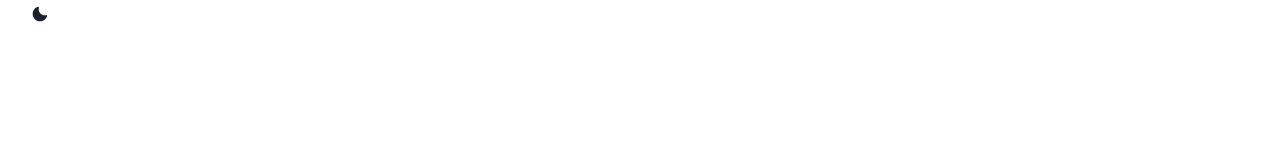
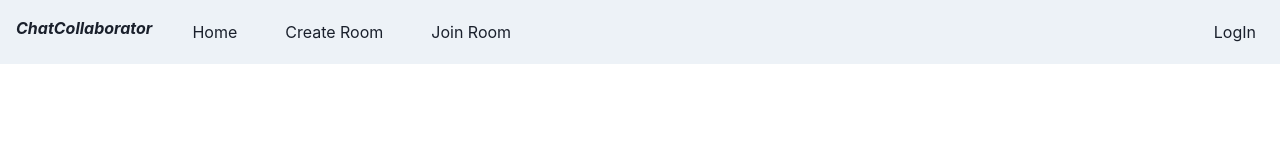
Before and after one commit to SubhradeepSS/code_collaborator, a React app in the folder frontend/: page / in a window 1280 px wide. Built offline with nearby package versions, Linux system fonts and the light colour scheme.

Commit message:
add: navbar

```diff
--- a/frontend/components/LoginButton.tsx
+++ b/frontend/components/LoginButton.tsx
@@ -1,10 +1,30 @@
-import React from "react";
+import React, { ReactNode } from "react";
 import { useAuth0 } from "@auth0/auth0-react";
+import { Link } from "@chakra-ui/layout";
+import { useColorModeValue } from "@chakra-ui/color-mode";
+
+const NavLink = ({ children }: { children: ReactNode }) => (
+  <Link
+    px={2}
+    py={1}
+    rounded={"md"}
+    _hover={{
+      textDecoration: "none",
+      bg: useColorModeValue("gray.200", "gray.700"),
+    }}
+  >
+    {children}
+  </Link>
+);
 
 const LoginButton = () => {
   const { loginWithRedirect } = useAuth0();
 
-  return <button onClick={() => loginWithRedirect()}>Log In</button>;
+  return (
+    <button onClick={() => loginWithRedirect()}>
+      <NavLink>LogIn</NavLink>
+    </button>
+  );
 };
 
 export default LoginButton;
--- a/frontend/components/LogoutButton.tsx
+++ b/frontend/components/LogoutButton.tsx
@@ -1,12 +1,28 @@
-import React from "react";
+import React, { ReactNode } from "react";
 import { useAuth0 } from "@auth0/auth0-react";
+import { Link } from "@chakra-ui/layout";
+import { useColorModeValue } from "@chakra-ui/color-mode";
+
+const NavLink = ({ children }: { children: ReactNode }) => (
+  <Link
+    px={2}
+    py={1}
+    rounded={"md"}
+    _hover={{
+      textDecoration: "none",
+      bg: useColorModeValue("gray.200", "gray.700"),
+    }}
+  >
+    {children}
+  </Link>
+);
 
 const LogoutButton = () => {
   const { logout } = useAuth0();
 
   return (
     <button onClick={() => logout({ returnTo: window.location.origin })}>
-      Log Out
+      <NavLink>LogOut</NavLink>
     </button>
   );
 };
--- /dev/null
+++ b/frontend/components/Navbar.tsx
@@ -0,0 +1,91 @@
+import { CloseIcon, HamburgerIcon } from "@chakra-ui/icons";
+import {
+  Box,
+  Flex,
+  HStack,
+  IconButton,
+  Link,
+  useColorModeValue,
+  useDisclosure,
+} from "@chakra-ui/react";
+import React, { ReactNode } from "react";
+import { ColorModeSwitch } from "./ColorModeSwitch";
+import { useAuth0 } from "@auth0/auth0-react";
+import LoginButton from "./LoginButton";
+import LogoutButton from "./LogoutButton";
+
+const Links = [
+  ["Home", "/"],
+  ["Create Room", "/createroom"],
+  ["Join Room", "/joinroom"],
+];
+
+const NavLink = ({ children }: { children: ReactNode }) => (
+  <Link
+    px={2}
+    py={1}
+    rounded={"md"}
+    _hover={{
+      textDecoration: "none",
+      bg: useColorModeValue("gray.200", "gray.700"),
+    }}
+    href={children[1]}
+  >
+    {children[0]}
+  </Link>
+);
+
+export default function withAction() {
+  let { isOpen, onOpen, onClose } = useDisclosure();
+  const { user, isAuthenticated } = useAuth0();
+
+  return (
+    <Flex>
+      <Box
+        bg={useColorModeValue("gray.100", "gray.900")}
+        px={4}
+        style={{ width: "100%" }}
+      >
+        <Flex h={16} alignItems={"center"} justifyContent={"space-between"}>
+          <IconButton
+            size={"md"}
+            icon={isOpen ? <CloseIcon /> : <HamburgerIcon />}
+            aria-label={"Open Menu"}
+            display={{ md: "none" }}
+            onClick={isOpen ? onClose : onOpen}
+          />
+          <HStack spacing={8} alignItems={"left"}>
+            <i>
+              <Box>
+                <strong>ChatCollaborator</strong>
+              </Box>
+            </i>{" "}
+            {Links.map((link) => (
+              <NavLink key={link[1]}>{link}</NavLink>
+            ))}
+          </HStack>
+
+          <HStack as={"nav"} spacing={4} display={{ base: "none", md: "flex" }}>
+            {!isAuthenticated ? (
+              <LoginButton />
+            ) : (
+              <>
+                <Box>
+                  {" "}
+                  <strong>
+                    {" "}
+                    Welcome {user.name.split(" ")[0].toLocaleUpperCase()} !
+                  </strong>
+                </Box>
+                <Box>
+                  <ColorModeSwitch />
+                </Box>{" "}
+                <LogoutButton />
+              </>
+            )}
+          </HStack>
+        </Flex>
+      </Box>
+    </Flex>
+  );
+}
--- a/frontend/pages/index.tsx
+++ b/frontend/pages/index.tsx
@@ -1,10 +1,6 @@
-import { ColorModeSwitch } from "../components/ColorModeSwitch";
 import styles from "../styles/Home.module.css";
+import Navbar from "../components/Navbar";
 
 export default function Home() {
-  return (
-    <div className={styles.container}>
-      <ColorModeSwitch />
-    </div>
-  );
+  return <Navbar />;
 }
```
